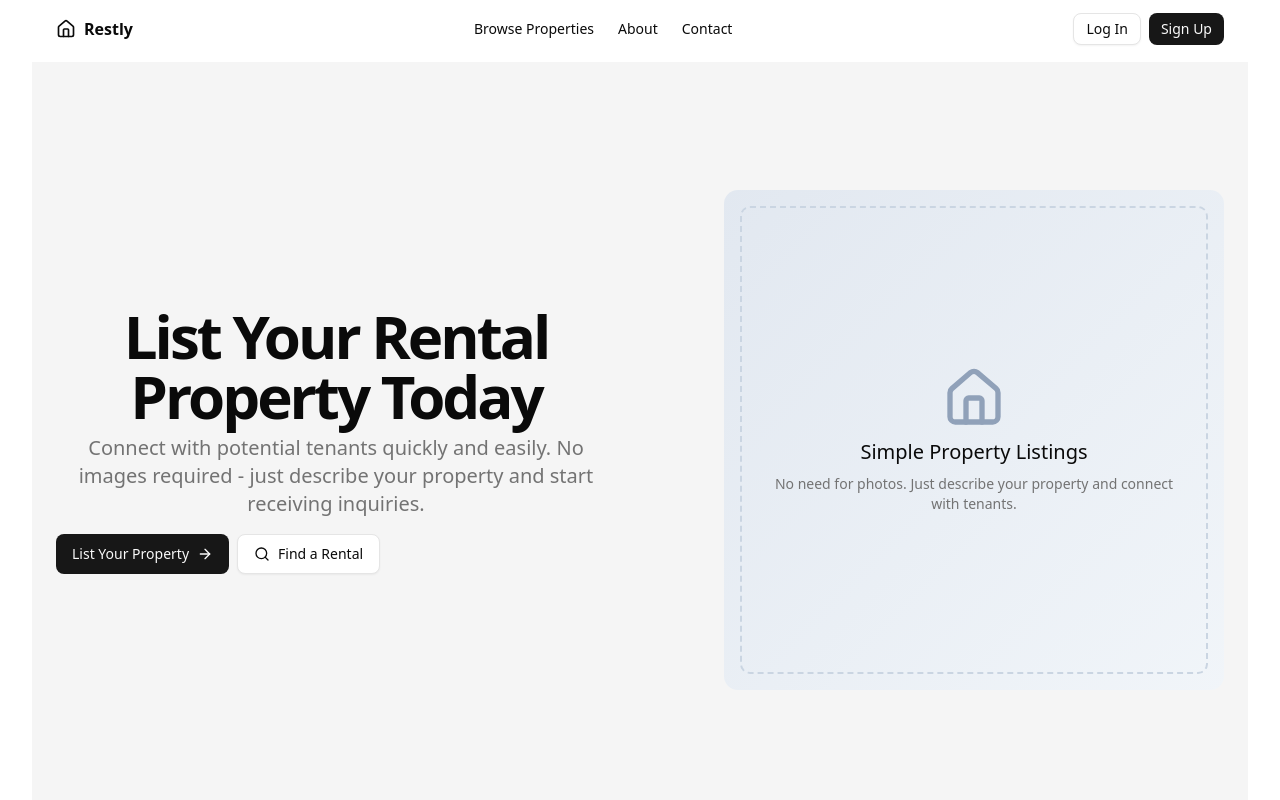
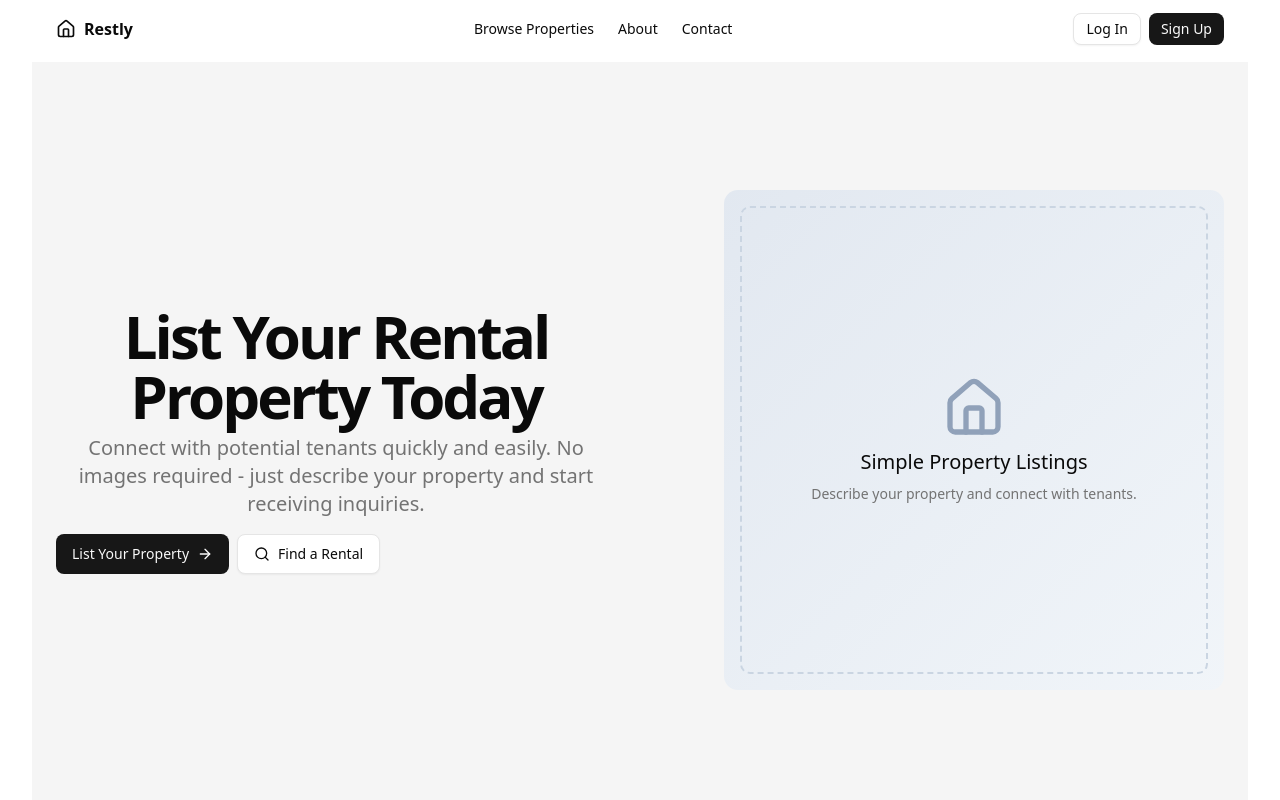
Before and after one commit to whoIsImai/Restly, a React (Vite) app: page / in a window 1280 px wide. Shown: the top 800 px of the page. Built offline with nearby package versions, Linux system fonts and the light colour scheme.

Commit message:
changed text

```diff
--- a/src/pages/Home.tsx
+++ b/src/pages/Home.tsx
@@ -44,7 +44,7 @@ export default function HomePage() {
                       <Home className="w-16 h-16 mx-auto text-slate-400" />
                       <h3 className="text-xl font-medium">Simple Property Listings</h3>
                       <p className="text-sm text-muted-foreground">
-                        No need for photos. Just describe your property and connect with tenants.
+                        Describe your property and connect with tenants.
                       </p>
                     </div>
                   </div>
```
